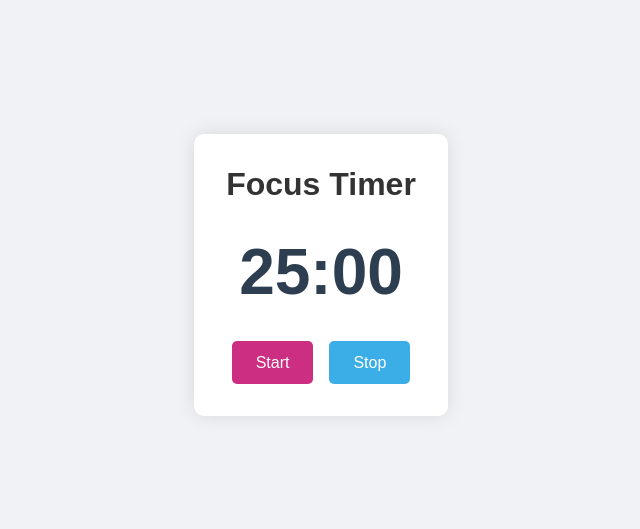
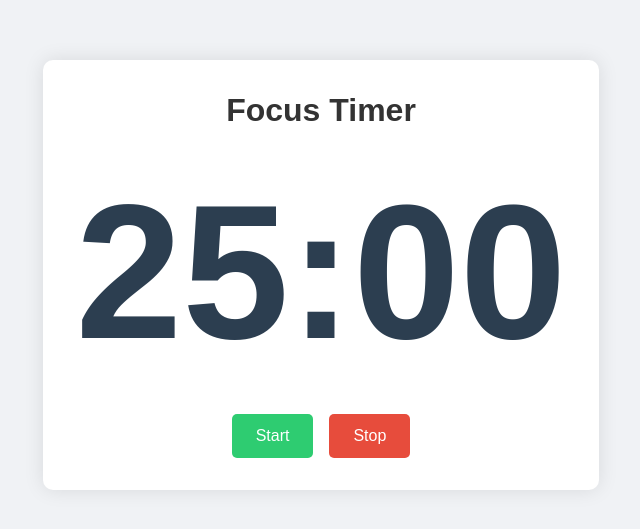
Before and after one commit to teirrah1/C2C-focustimer, a plain HTML site: page index.html in a window 1280 px wide. Shown: the part 125-654 px from the top of the page, without its empty margins (319-959 px from the left). Drawn offline with Linux system fonts and the light colour scheme.

Commit message:
Update timer app color scheme

```diff
--- a/styles.css
+++ b/styles.css
@@ -27,7 +27,7 @@ h1 {
 }
 
 .timer {
-    font-size: 4rem;
+    font-size: 12rem;
     font-weight: bold;
     color: #2c3e50;
     margin-bottom: 2rem;
@@ -49,16 +49,16 @@ button {
 }
 
 #start {
-    background-color: #cc2e82;
+    background-color: #2ecc71;
     color: white;
 }
 
 #start:hover {
-    background-color: #8327ae;
+    background-color: #27ae60;
 }
 
 #stop {
-    background-color: #3caee7;
+    background-color: #e74c3c;
     color: white;
 }
 
```
